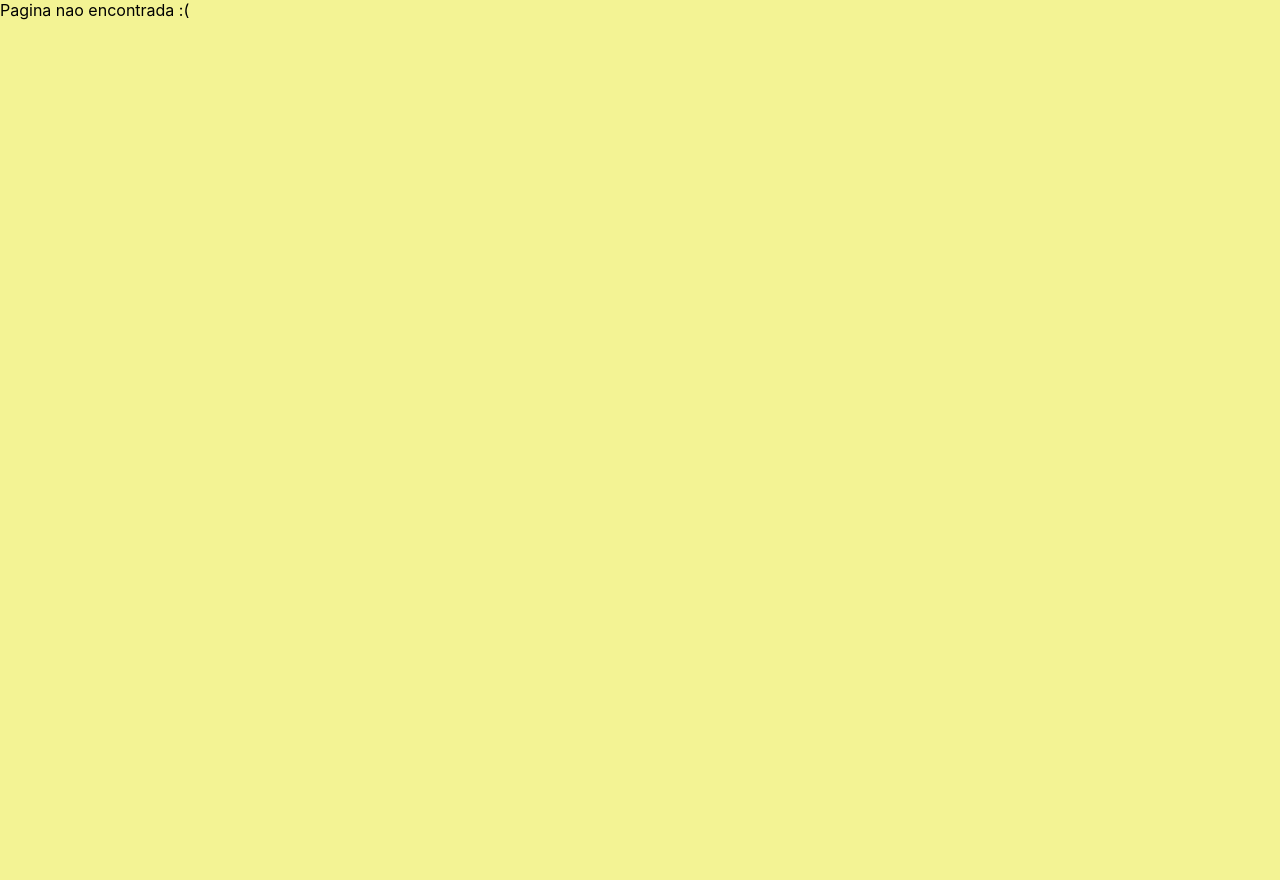
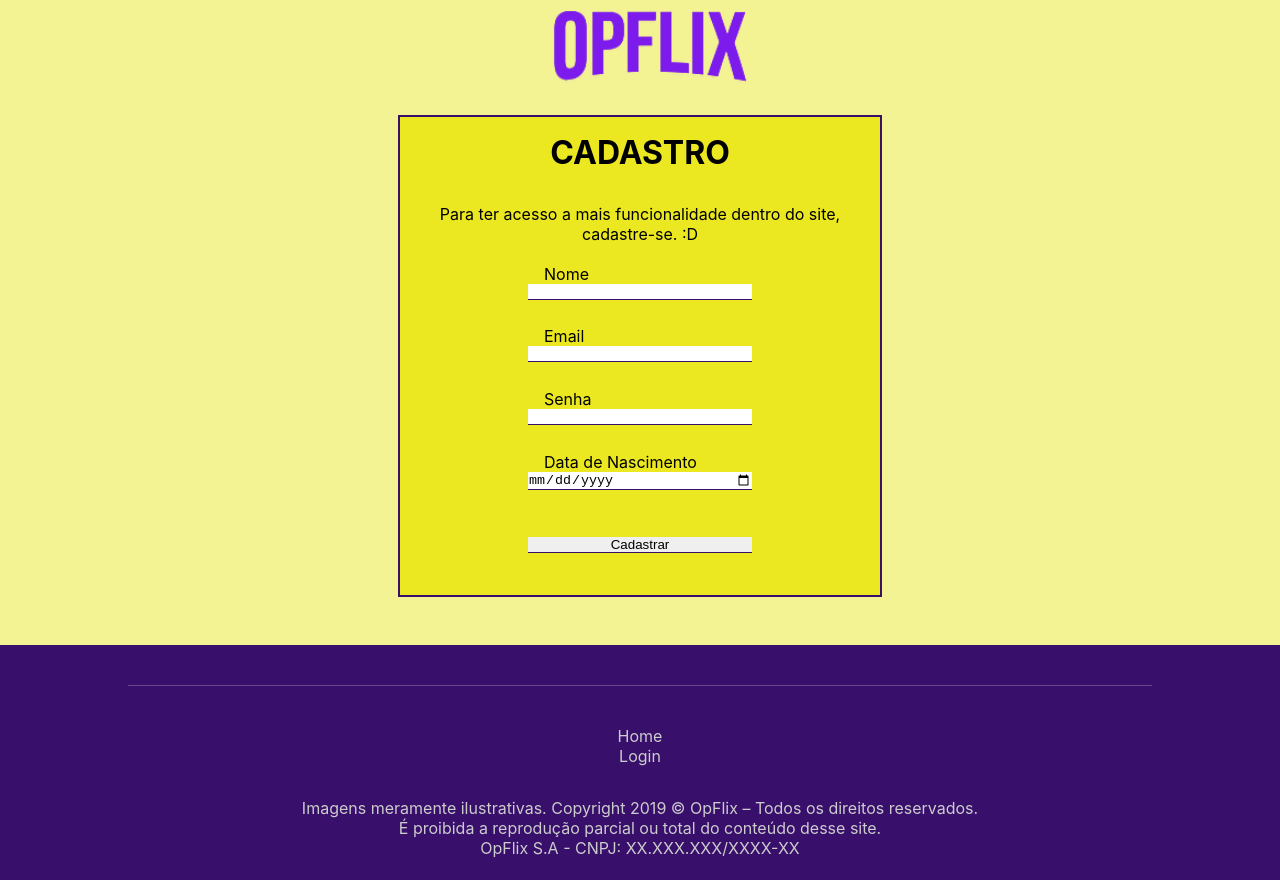
Before and after one commit to Scapin-Raul/2s2019-t2-sprint-3-frontend-OpFlix, a React (Create React App) app in the folder opflix/: page /cadastro in a window 1280 px wide. Before the commit the page ends 800 px from the top, so only its background shows below. Built offline with nearby package versions, Linux system fonts and the light colour scheme.

Commit message:
Pagina de cadastro e finalização de adm

```diff
--- a/opflix/src/index.js
+++ b/opflix/src/index.js
@@ -5,6 +5,7 @@ import App from './pages/Home/App';
 import Login from './pages/Login/Login';
 import Admin from './pages/Admin/Admin';
 import NaoEncontrado from './pages/NaoEncontrado/NaoEncontrado';
+import Cadastro from './pages/Cadastro/Cadastro';
 import { parseJwt } from '../src/services/auth';
 
 import * as serviceWorker from './serviceWorker';
@@ -43,13 +44,12 @@ const RotaLogin = ({component: Component}) =>(
     </Route>
 )
 
-//ADICIONAR FUNCAO QUE REDIRECIONA PARA A HOME USUÁRIO JA LOGADO! :D
-
 const routing = (
     <Router>
         <div>
             <Switch>
                 <Route exact path="/" component={App}/>
+                <Route path="/cadastro" component={Cadastro}/>
                 <RotaLogin path="/login" component={Login}/>
                 <RotaPrivada path="/admin" component={App}/>
                 <Route component={NaoEncontrado} />
--- a/opflix/src/pages/Admin/Admin.css
+++ b/opflix/src/pages/Admin/Admin.css
@@ -29,3 +29,9 @@
 #admin__div__lancamentos{
     display: flex;
 }
+
+#admin__div--cateplat{
+    margin: 4em 0;
+    display: flex;
+    justify-content: space-evenly;
+}
--- a/opflix/src/pages/Admin/Admin.js
+++ b/opflix/src/pages/Admin/Admin.js
@@ -199,6 +199,34 @@ class Admin extends Component{
         .catch(error => console.log(error));
     }
 
+    cadastrarPlataforma = (e)=>{
+        e.preventDefault();
+        const nomePlataforma = document.getElementById('admin__input--nomeplataforma').value;
+        console.log(nomePlataforma);
+
+        const url = "http://localhost:5000/api/Plataformas/"
+        axios.post(url,{
+            nome: nomePlataforma
+        },
+        {headers: {Authorization: "Bearer " + this.state.token}
+        })
+        .then(response => console.log(response.data), this.atualizarPagina)
+        .catch(error => console.log(error));
+    }
+
+    deletarPlataforma = (e)=>{
+        var e = document.getElementById("admin__deletar--plataformas");
+        var idPlataformaDeletar = e.options[e.selectedIndex].value;
+
+        const url = 'http://localhost:5000/api/Plataformas/'+idPlataformaDeletar;
+
+        axios.delete(url,
+            {headers: {Authorization: "Bearer " + this.state.token}
+        })
+        .then(response => console.log(response.data))
+        .catch(error => console.log(error));
+    }
+
 
      render(){
         return(
@@ -306,7 +334,11 @@ class Admin extends Component{
                     </div>
                 </div>
 
+                <div id="admin__div--cateplat">
+
                     <div id="admin__div--categorias">
+
+                        <div id="admin__categorias">
                             <div id="admin__categorias--adicionar">
                                 <h3>Adicionar categoria</h3>
                                 <form>
@@ -327,10 +359,36 @@ class Admin extends Component{
                                 </select>
                                 <input onClick={this.deletarCategoria} type="submit" value="Deletar"/>
                             </div>
+                        </div>
+
+                    </div>
+
+                    <div id="admin__plataformas">
+                        <div id="admin__plataformas--adicionar">
+                            <h3>Adicionar plataforma</h3>
+                            <form>
+                                <input type="text" id="admin__input--nomeplataforma" placeholder="Nome da plataforma"/>
+                                <input onClick={this.cadastrarPlataforma} type="submit" value="Cadastrar"/>
+                            </form>
+                        </div>
+
+                        <div id="admin__plataformas--deletar">
+                            <h3>Deletar plataforma</h3>
+
+                            <select id="admin__deletar--plataformas" name="plataformas">
+                                        <option value="0">Plataforma</option>
+                                        {this.state.listaPlataforma.map(e => {
+                                            return(
+                                                <option value={e.idPlataforma}>{e.nome}</option>
+                                                )})}
+                            </select>
+                            <input onClick={this.deletarPlataforma} type="submit" value="Deletar"/>
+                        </div>
 
                     </div>
 
 
+                </div>
 
 
                 <Rodape/>
--- /dev/null
+++ b/opflix/src/pages/Cadastro/Cadastro.css
@@ -0,0 +1,37 @@
+#cadastro__form{
+    background: #ebe821;
+    width: 35%;
+    margin: 1em auto 3em auto;
+    text-align: center;
+    border: 2px solid #380f6b;
+    /* padding: 1.5em 2em; */
+    padding: 1em;
+    display: flex;
+    flex-direction: column;
+}
+
+.cadastro__label{
+    text-align: left;
+    margin-left: 8em;
+}
+
+#cadastro__form input{
+    width: 50%;
+    margin: 0 auto 2em auto;
+    border: none;
+    border-bottom: 1px solid #ccc;
+    border-bottom-width: 1px;
+    border-bottom-style: solid;
+    border-bottom-color: #380f6b;
+}
+#cadastro__h2{
+
+    color: black;
+    margin: 0;
+    font-size: 2em;
+    margin-bottom: 1em;
+}
+
+#cadastro__erro{
+    color: rgb(200, 0, 0);
+}
--- /dev/null
+++ b/opflix/src/pages/Cadastro/Cadastro.js
@@ -0,0 +1,103 @@
+import React,{Component} from 'react';
+import './Cadastro.css';
+import {Link} from 'react-router-dom';
+import Topo from '../../components/Header/Header';
+import Rodape from '../../components/Footer/Footer';
+import Logo from '../../assets/img/kkkkkkkkkkkkkklogo.png'
+import axios from 'axios';
+
+
+class Cadastro extends Component{
+
+    constructor(){
+        super();
+        this.state = {
+            token: localStorage.getItem('usuario-token')
+          }
+    }
+
+
+    cadastrarUsuario = (e)=>{
+        e.preventDefault();
+        const mensagemErro = document.querySelector("#cadastro__erro");
+        mensagemErro.innerHTML = "";
+
+        var textoErro = "";
+
+        const nome = document.getElementById("cadastro__inpNome").value;
+        const email =document.getElementById("cadastro__inpEmail").value;
+        const senha =document.getElementById("cadastro__inpSenha").value;
+        const data = document.getElementById("cadastro__inpData").value;
+
+        console.log(nome,email,senha,data)
+
+
+        if(nome.length >= 3 && senha.length >= 4 && email.length >= 4  && email.includes("@") && data.length > 4){
+            const url = "http://localhost:5000/api/Usuarios/";
+
+            axios.post(url,{
+                nome: nome,
+                email: email,
+                senha: senha,
+                datanascimento: data
+            },
+            {headers: {Authorization: "Bearer " + this.state.token}
+        })
+        .then(response => response.status == 200? this.props.history.push('/login',) : console.log('deu erro ai') )
+        .catch(error => console.log(error));
+
+        mensagemErro.innerHTML = "Email ou senha inválidos";
+    }
+
+
+        if(nome.length < 3){
+            textoErro= "O nome deve conter pelo menos 3 caracteres";
+        }
+        if(senha.length < 4){
+            textoErro+= " A senha deve conter pelo menos 4 caracteres";
+        }
+        if(email.length < 4 || !email.includes("@")){
+            textoErro += " O email deve conter pelo menos 4 caracteres e @";
+        }
+        if(data.length < 4){
+            textoErro += " Deve-se escolher uma data de nascimento";
+
+        }
+
+        mensagemErro.innerHTML = textoErro;
+    }
+
+    render(){
+        return(
+            <div>
+                <nav id="login__div--nav">
+                    <Link className="centro" to="/"><img src={Logo} alt="opflix_logo"/></Link>
+                </nav>
+                <h1>OPFLIX</h1>
+
+                <form id="cadastro__form">
+                    <h2 id="cadastro__h2">CADASTRO</h2>
+                    <p id="cadastro__p--informativo">Para ter acesso a mais funcionalidade dentro do site, cadastre-se. :D</p>
+                    <br/>
+                <p id="cadastro__erro"></p>
+                    <label className="cadastro__label"  for="nome">Nome</label>
+                    <input id="cadastro__inpNome" type="text" minlength="3" required/>
+
+                    <label className="cadastro__label"  for="email">Email</label>
+                    <input id="cadastro__inpEmail" type="email" minlength="4" required/>
+                    <label className="cadastro__label"  for="senha">Senha</label>
+                    <input id="cadastro__inpSenha" type="password" minlength="4" required/>
+                    <label className="cadastro__label"  for="dataNascimento">Data de Nascimento</label>
+                    <input id="cadastro__inpData" type="date" name="data" required />
+                    <br/>
+
+                    <input type="submit" value="Cadastrar" onClick={this.cadastrarUsuario}/>
+                </form>
+                <Rodape/>
+            </div>
+        );
+
+
+    }
+}
+export default Cadastro;
--- a/opflix/src/pages/Login/Login.js
+++ b/opflix/src/pages/Login/Login.js
@@ -70,6 +70,7 @@ class Login extends Component{
                     </form>
 
                     <p>Está tendo problemas com seu login? <br/>Problema seu kasfdauhhfy7q8gebtwfyq</p>
+                    <Link id='a' to="/cadastro">Cadastro</Link>
 
                 </section>
 
```
Lines whose indentation alone changed are shown as unchanged.
